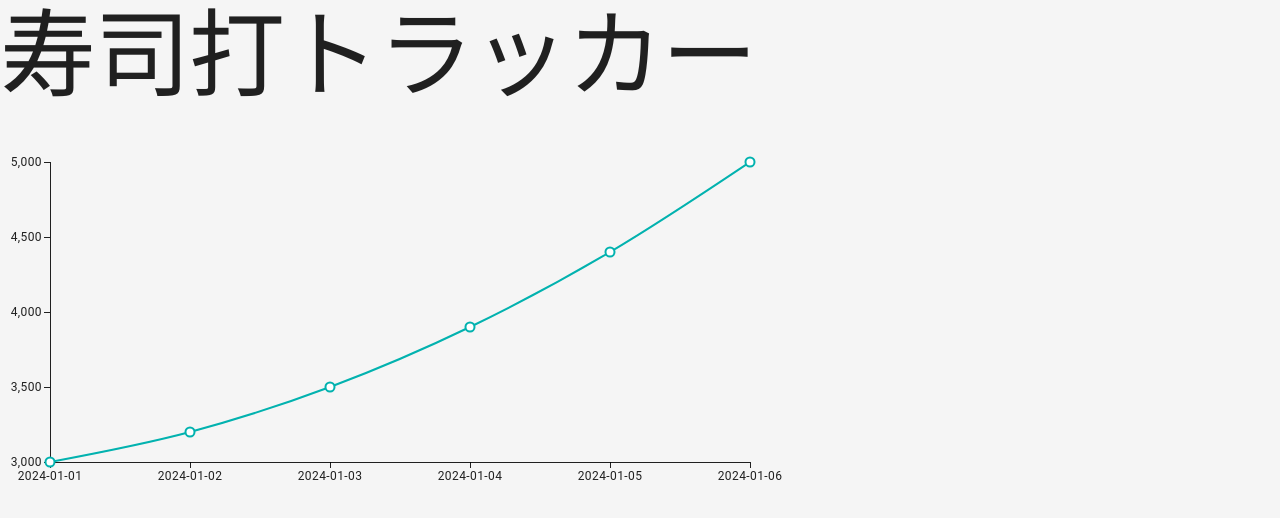
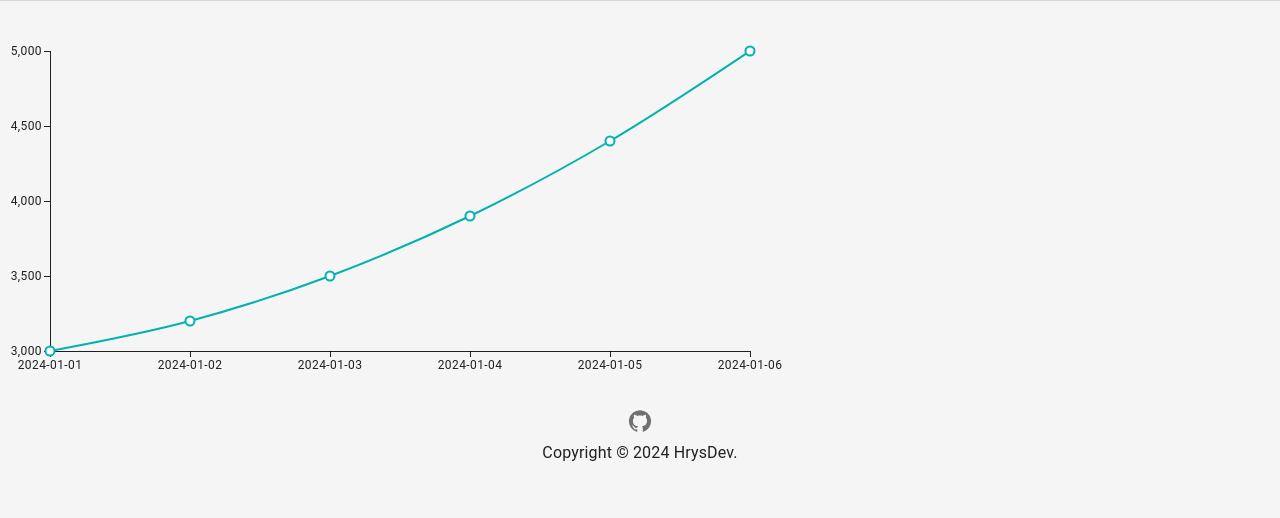
Before and after one commit to hrysdev/suhi-da-tracker, a React (Vite) app: page / in a window 1280 px wide. Shown: the top 518 px of the page. Built offline with nearby package versions, Linux system fonts and the light colour scheme.

Commit message:
feat: Footerを追加
Signed-off-by: hrysdev <hrysdev@gmail.com>

```diff
--- a/src/App.tsx
+++ b/src/App.tsx
@@ -1,8 +1,10 @@
 import React from "react";
 import { ThemeProvider, createTheme } from "@mui/material";
 import CssBaseline from "@mui/material/CssBaseline";
-import Typography from "@mui/material/Typography";
 import ScoreLineChart from "./components/ScoreLineChart";
+import CourseButton from "./components/CourseButton";
+import Footer from "./components/Footer";
+import Divider from "@mui/material/Divider";
 
 // chrome.storage.local.get(null, (result) => {
 //   const typingProp: TypingProp[] = Object.values(dummyData);
@@ -21,8 +23,9 @@ export default function App() {
     <React.Fragment>
       <ThemeProvider theme={theme}>
         <CssBaseline />
-        <Typography variant="h1">寿司打トラッカー</Typography>
+        <Divider />
         <ScoreLineChart />
+        <Footer />
       </ThemeProvider>
     </React.Fragment>
   );
--- /dev/null
+++ b/src/components/Footer.tsx
@@ -0,0 +1,15 @@
+import Typography from "@mui/material/Typography";
+import GitHubIcon from "@mui/icons-material/GitHub";
+import IconButton from "@mui/material/IconButton";
+import Stack from "@mui/material/Stack";
+
+export default function Footer() {
+  return (
+    <Stack direction="column" justifyContent="center" alignItems="center">
+      <IconButton href="https://github.com/hrysdev/sushi-da-tracker">
+        <GitHubIcon />
+      </IconButton>
+      <Typography>Copyright &copy; 2024 HrysDev.</Typography>
+    </Stack>
+  );
+}
```
